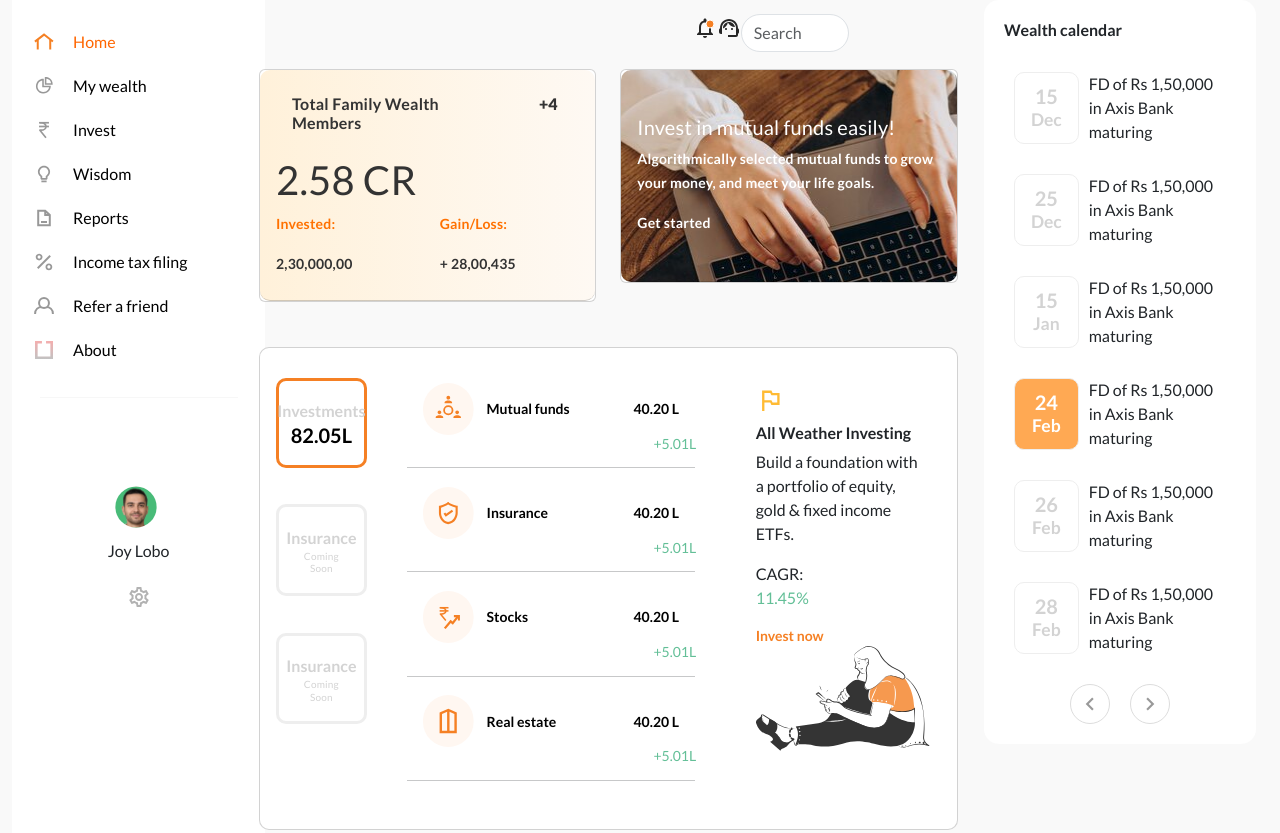
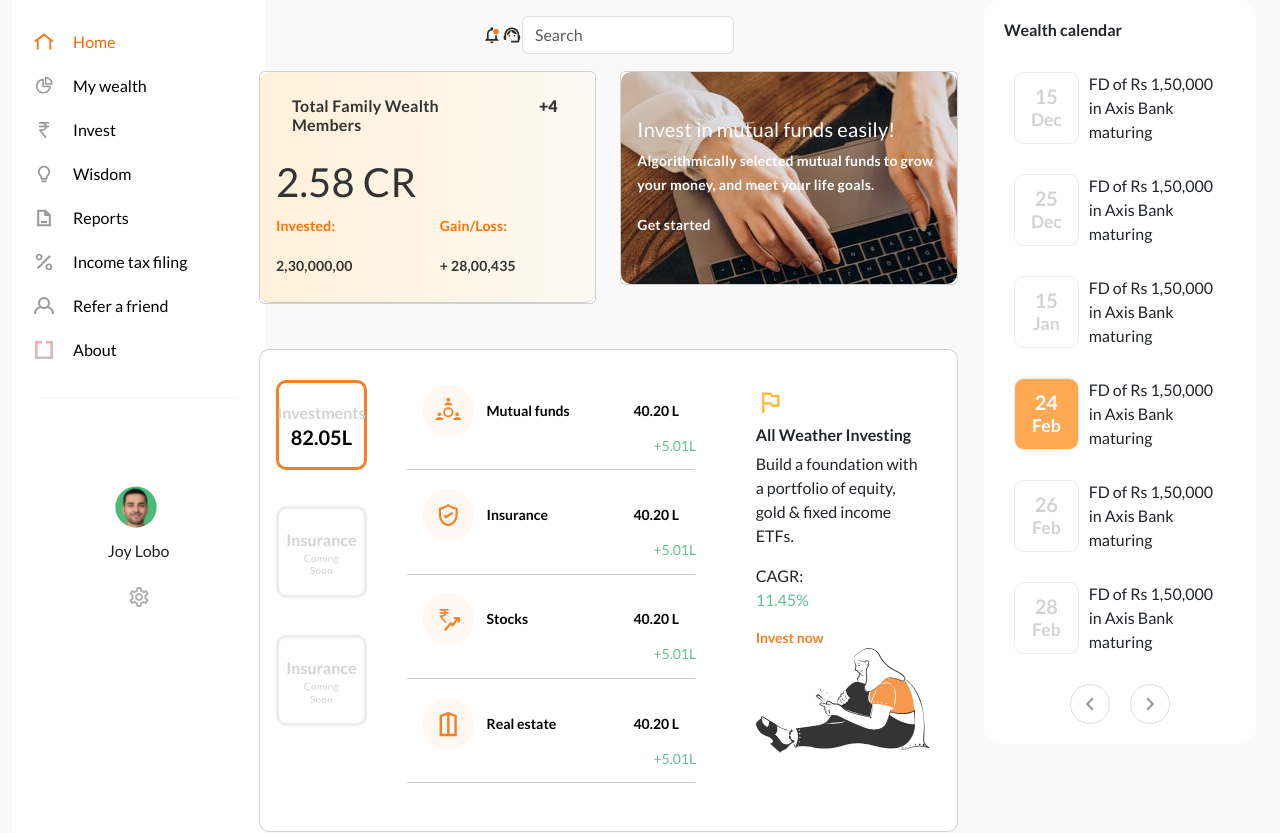
Before and after one commit to adityavashistha5479/ced-test, an Angular app: page / in a window 1280 px wide. Shown: the top 833 px of the page. Built offline with nearby package versions, Linux system fonts and the light colour scheme.

Commit message:
fixes part 2

```diff
--- a/src/app/main-dashboard/main-dashboard.component.css
+++ b/src/app/main-dashboard/main-dashboard.component.css
@@ -6,8 +6,6 @@
   line-height: 1.5rem;
   letter-spacing: 0.20000000298023224px;
   text-align: left;
-
-
 }
 
 .total-wealth-heading {
@@ -45,12 +43,12 @@
   color: #333;
   height: 212px;
   background-image: url(assets/Images/img15.jpg);
-background-position:center;
-background-repeat: repeat;
-color: #ffffff;
+  background-position: center;
+  background-repeat: repeat;
+  color: #ffffff;
 }
 
-.get-started{
+.get-started {
   color: white !important;
 }
 
@@ -249,6 +247,7 @@ color: #ffffff;
 
 .lower-card {
   padding: 5%;
+  margin: 1%;
 }
 
 .custom-btn {
@@ -288,10 +287,10 @@ color: #ffffff;
 .upper-card-text {
   color: #ff7101;
 }
-.icon-upper-row{
+.icon-upper-row {
   margin-right: -5%;
 }
-.upper-col{
+.upper-col {
   margin-right: 10%;
 }
 .card-bg {
@@ -320,8 +319,7 @@ color: #ffffff;
 }
 
 @media only screen and (max-width: 455px) {
-
-  .container-fluid{
+  .container-fluid {
     padding: 0 !important;
     margin: 0 !important;
   }
@@ -332,7 +330,7 @@ color: #ffffff;
     margin-left: 30%;
   }
 
-  .investments-item{
+  .investments-item {
     margin-bottom: 0%;
     width: 200px;
 
@@ -340,28 +338,23 @@ color: #ffffff;
     margin-right: 27%;
     display: inline-flex;
     padding-right: 12%;
-
   }
-  .investments-item .inv{
+  .investments-item .inv {
     padding: 10%;
     margin-bottom: 0%;
     margin-top: 5%;
   }
 
-  .profit{
+  .profit {
     margin-left: 80%;
   }
-
 }
 
- @media only screen and (min-width: 320px) and (max-width: 424px) {
-
-  .investments-item{
-
+@media only screen and (min-width: 320px) and (max-width: 424px) {
+  .investments-item {
     margin-left: 22%;
     margin-right: 22%;
     display: inline-flex;
     /* padding-right: 12%; */
-
   }
- }
+}
--- a/src/app/main-dashboard/main-dashboard.component.html
+++ b/src/app/main-dashboard/main-dashboard.component.html
@@ -1,9 +1,7 @@
 <div class="container-fluid">
-  <div class="row upper-row">
-    <div class="col-6 col-lg-6 col-sm-4 upper-col"></div>
-
-
-    <div class="col-1 col-lg-1 col-sm-1 icon-upper-row">
+  <!-- <div class="row upper-row">
+    <div class="col-7 col-xs-4"></div>
+    <div class="col-1 col-xs-8">
       <svg
         class="upper-icons"
         width="24"
@@ -26,7 +24,7 @@
         </defs>
       </svg>
     </div>
-    <div class="col-1 xol-lg-1 col-sm-1 icon-upper-row">
+    <div class="col-1">
       <svg
         class="upper-icons"
         width="24"
@@ -53,7 +51,7 @@
         />
       </svg>
     </div>
-    <div class="col-2 col-lg-4 col-sm-6 icon-upper-row">
+    <div class="col-3">
       <div class="search-bar">
         <input
           class="form-control"
@@ -63,8 +61,63 @@
         />
       </div>
     </div>
-  </div>
+  </div> -->
 
+  <!-- <div class="container mt-3"> -->
+    <div class="row mt-3">
+        <div class="col d-flex justify-content-center">
+            <div class="d-flex align-items-center">
+              <svg
+              class="upper-icons"
+              width="24"
+              height="24"
+              viewBox="0 0 24 24"
+              fill="none"
+              xmlns="http://www.w3.org/2000/svg"
+            >
+              <g clip-path="url(#clip0_242_2009)">
+                <path
+                  d="M12 22C13.1 22 14 21.1 14 20H10C10 21.1 10.9 22 12 22ZM18 16V11C18 7.93 16.37 5.36 13.5 4.68V4C13.5 3.17 12.83 2.5 12 2.5C11.17 2.5 10.5 3.17 10.5 4V4.68C7.64 5.36 6 7.92 6 11V16L4 18V19H20V18L18 16ZM16 17H8V11C8 8.52 9.51 6.5 12 6.5C14.49 6.5 16 8.52 16 11V17Z"
+                  fill="#272727"
+                />
+                <circle cx="17" cy="8" r="4" fill="#F58024" stroke="white" />
+              </g>
+              <defs>
+                <clipPath id="clip0_242_2009">
+                  <rect width="24" height="24" fill="white" />
+                </clipPath>
+              </defs>
+            </svg>
+            <svg
+            class="upper-icons"
+            width="24"
+            height="24"
+            viewBox="0 0 24 24"
+            fill="none"
+            xmlns="http://www.w3.org/2000/svg"
+          >
+            <path
+              d="M21 12.22C21 6.73 16.74 3 12 3C7.31 3 3 6.65 3 12.28C2.4 12.62 2 13.26 2 14V16C2 17.1 2.9 18 4 18H5V11.9C5 8.03 8.13 4.9 12 4.9C15.87 4.9 19 8.03 19 11.9V19H11V21H19C20.1 21 21 20.1 21 19V17.78C21.59 17.47 22 16.86 22 16.14V13.84C22 13.14 21.59 12.53 21 12.22Z"
+              fill="#272727"
+            />
+            <path
+              d="M9 14C9.55228 14 10 13.5523 10 13C10 12.4477 9.55228 12 9 12C8.44772 12 8 12.4477 8 13C8 13.5523 8.44772 14 9 14Z"
+              fill="#272727"
+            />
+            <path
+              d="M15 14C15.5523 14 16 13.5523 16 13C16 12.4477 15.5523 12 15 12C14.4477 12 14 12.4477 14 13C14 13.5523 14.4477 14 15 14Z"
+              fill="#272727"
+            />
+            <path
+              d="M18 11.03C17.52 8.18 15.04 6 12.05 6C9.01997 6 5.75997 8.51 6.01997 12.45C8.48997 11.44 10.35 9.24 10.88 6.56C12.19 9.19 14.88 11 18 11.03Z"
+              fill="#272727"
+            />
+          </svg>
+                <input type="text" class="form-control" placeholder="Search">
+            </div>
+        </div>
+    </div>
+<!-- </div> -->
 
   <div class="row">
     <div class="col-12 col-lg-6 col-md-6 col-sm-12">
```
